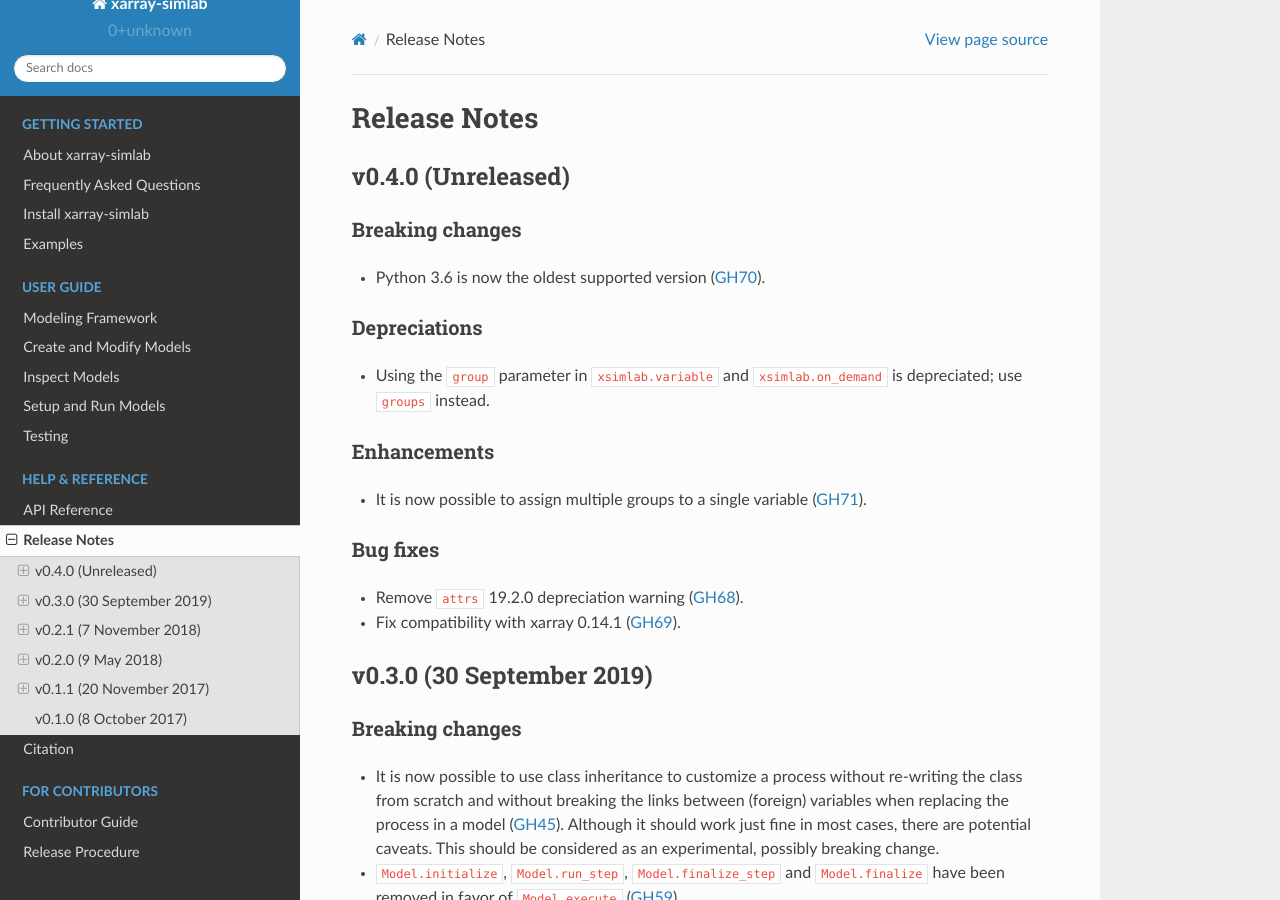
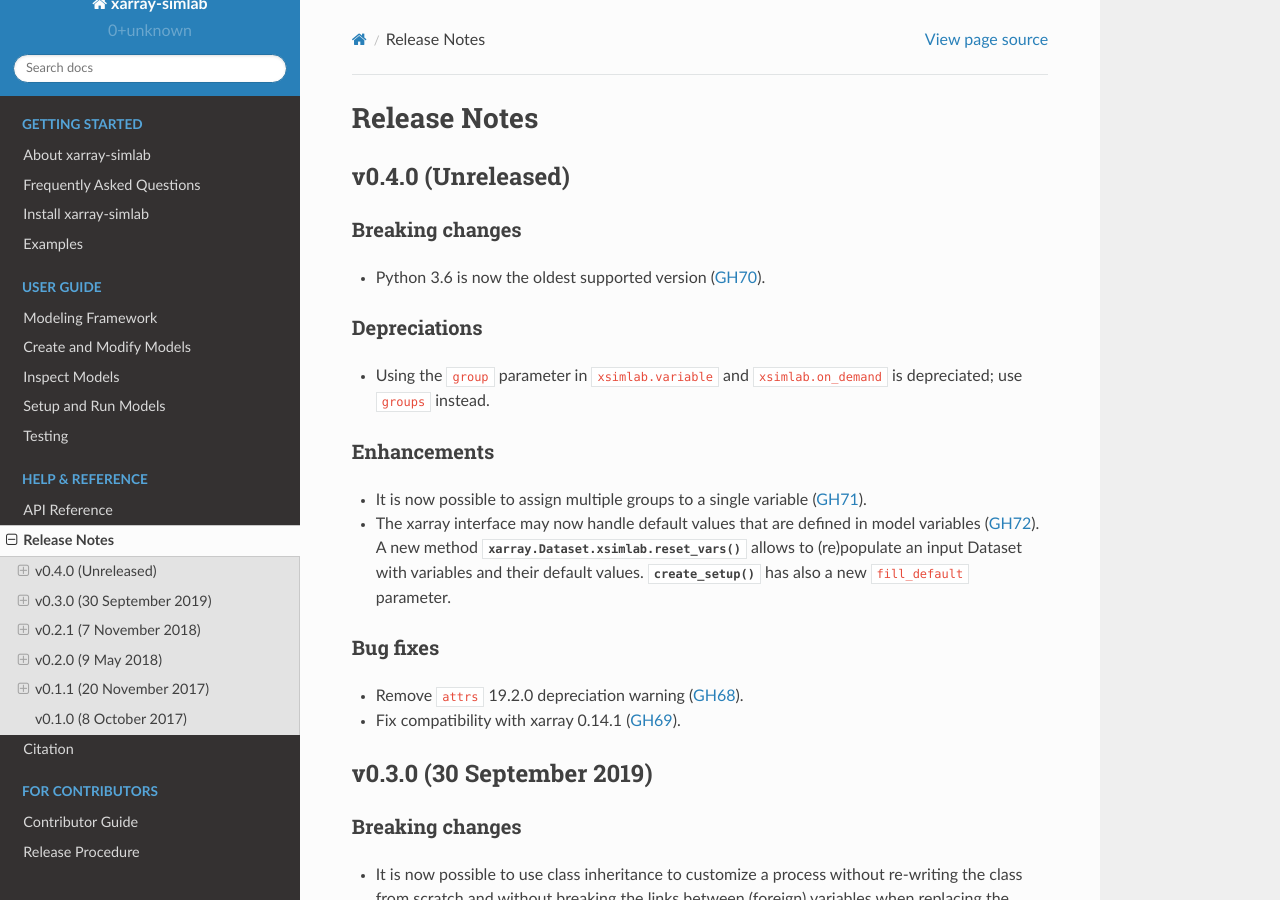
Before and after one commit to xarray-contrib/xarray-simlab, a Sphinx documentation site: the page built from doc/whats_new.rst, in a window 1280 px wide and 900 px high. Built offline with Sphinx 7.4.7 and the Read the Docs theme 2.0.0, drawn with Linux system fonts in a browser that asks for light colours; pages that are not in the unit, such as notebooks, are missing from menus; the version number could not be read and is left out.

Commit message:
update release notes

```diff
--- a/doc/whats_new.rst
+++ b/doc/whats_new.rst
@@ -22,6 +22,11 @@ Enhancements
 
 - It is now possible to assign multiple groups to a single variable
   (:issue:`71`).
+- The xarray interface may now handle default values that are defined in model
+  variables (:issue:`72`). A new method
+  :func:`xarray.Dataset.xsimlab.reset_vars` allows to (re)populate an input
+  Dataset with variables and their default values. :func:`~xsimlab.create_setup`
+  has also a new ``fill_default`` parameter.
 
 Bug fixes
 ~~~~~~~~~
```
